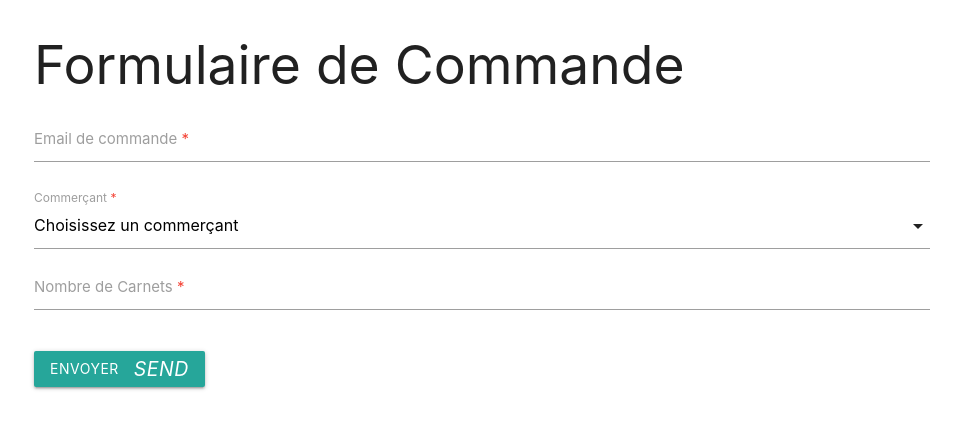
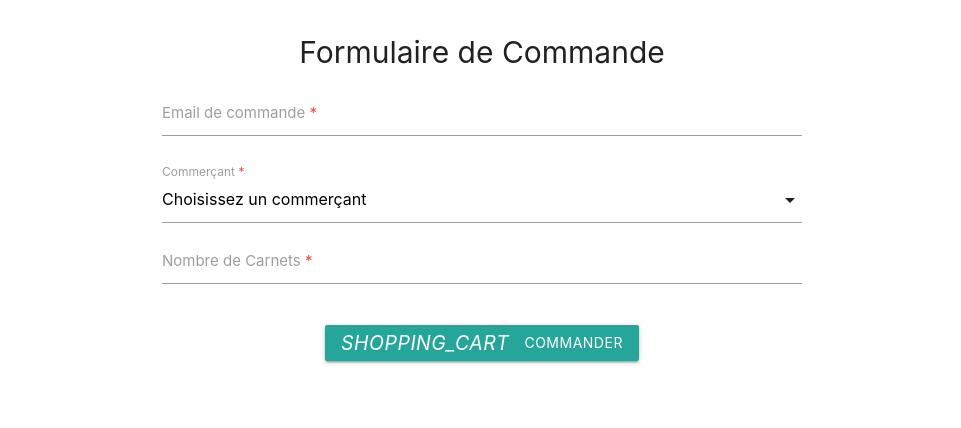
Before and after one commit to willyhunt/TOMBOLA, a website: page formulaireDeCommande.html in a window 1280 px wide. Shown: the whole page, without its empty margins (158-1119 px from the left). Drawn offline with nearby package versions, Linux system fonts and the light colour scheme.

Commit message:
revision du style

```diff
--- a/formulaireDeCommande.html
+++ b/formulaireDeCommande.html
@@ -5,6 +5,24 @@
     <meta name="viewport" content="width=device-width, initial-scale=1.0">
     <title>Formulaire de Commande</title>
     <link rel="stylesheet" href="https://cdnjs.cloudflare.com/ajax/libs/materialize/1.0.0/css/materialize.min.css">
+    <style>
+        .container {
+            width: 50%;
+            max-width: 100%; /* Assure que la largeur ne dépasse pas celle de l'écran */
+        }
+        h2 {
+            font-size: 2rem; /* Ajustez selon vos besoins */
+            text-align: center; /* Centre le titre */
+        }
+        .input-field input, .input-field select {
+            width: 100%;
+            margin: 0 auto; /* Centrage */
+        }
+        .btn {
+            display: block;
+            margin: 0 auto; /* Centrage du bouton */
+        }
+    </style>
 </head>
 <body>
 
@@ -27,8 +45,8 @@
             <label for="nombre_carnets">Nombre de Carnets <span class="red-text">*</span></label>
             <span class="helper-text" data-error="Doit être entre 1 et 1000"></span>
         </div>
-            <button class="btn waves-effect waves-light" type="submit">Envoyer
-                <i class="material-icons right">send</i>
+        <button class="btn waves-effect waves-light" type="submit">
+            <i class="material-icons left">shopping_cart</i>Commander
         </button>
     </form>
 </div>
```
Lines whose indentation alone changed are shown as unchanged.
